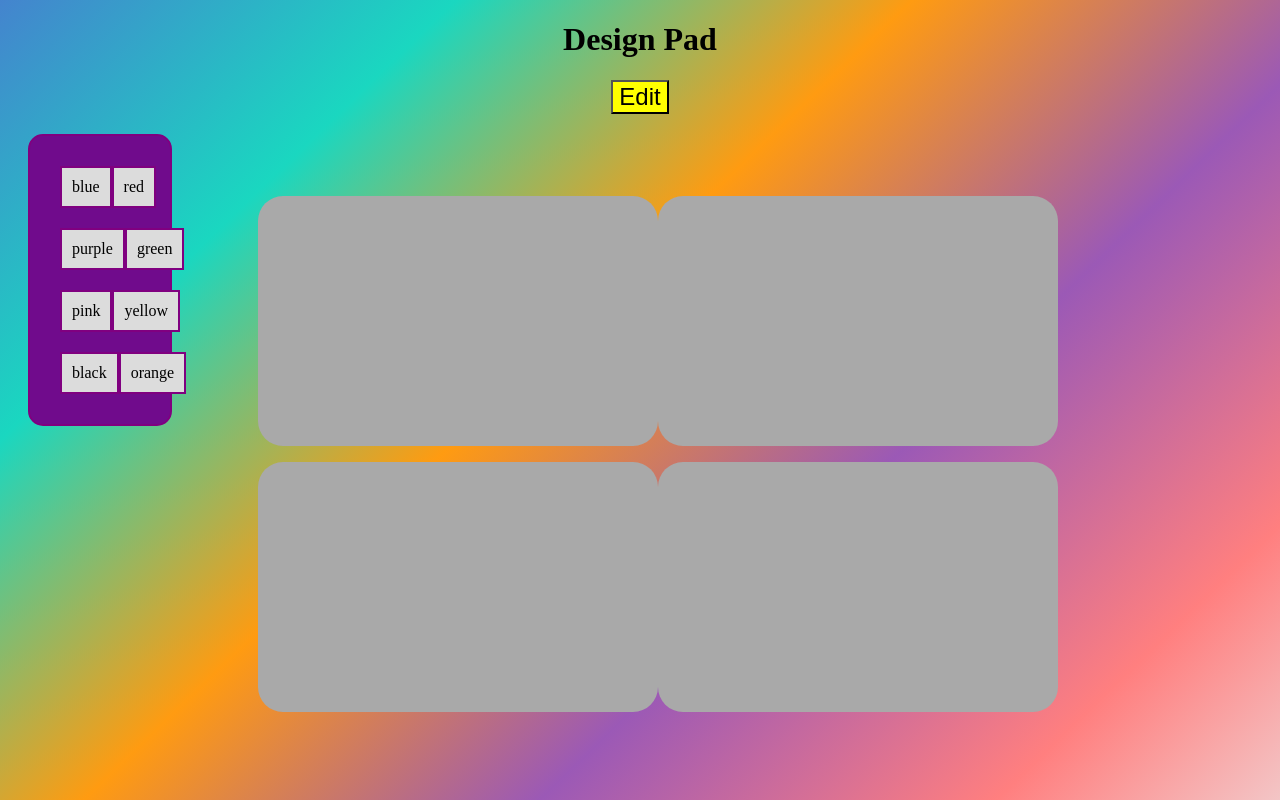
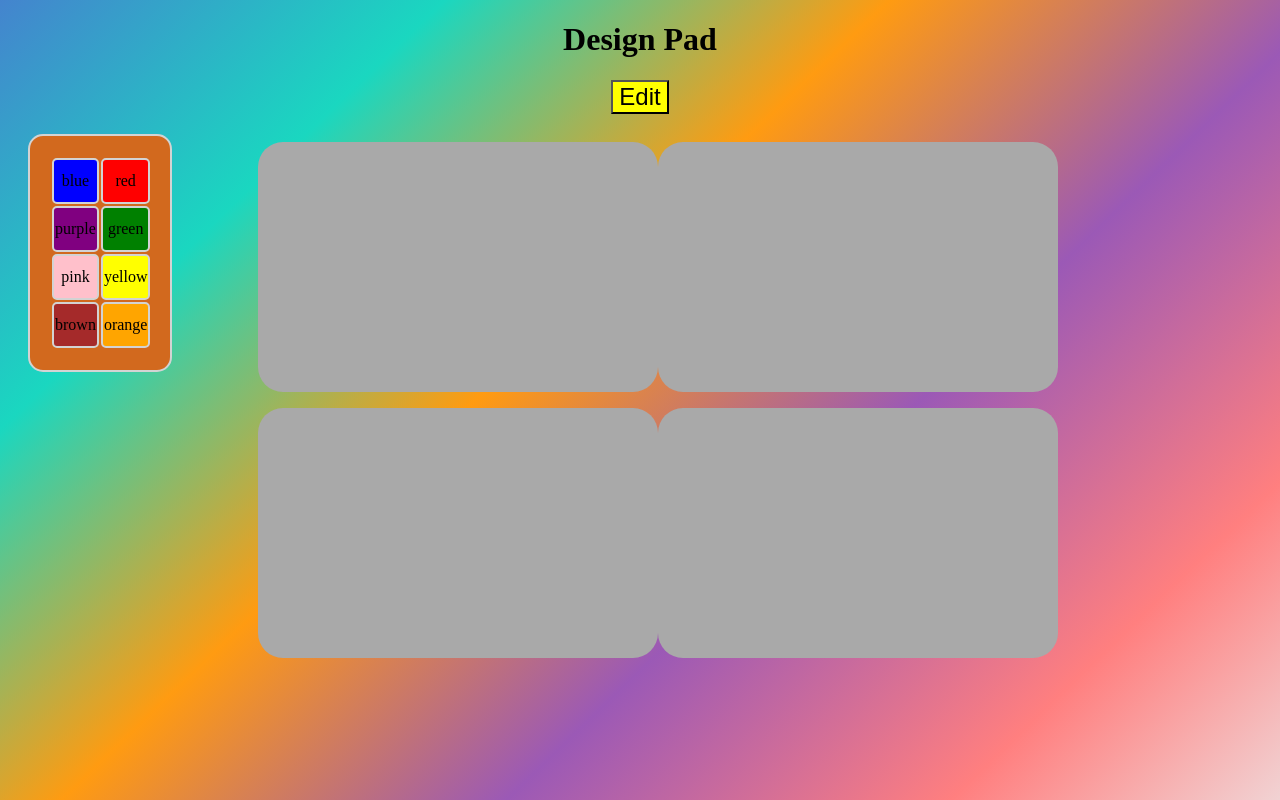
Before and after one commit to 464squad/design-pad, a React (Create React App) app: page / in a window 1280 px wide. Shown: the top 800 px of the page. Built offline with nearby package versions, Linux system fonts and the light colour scheme.

Commit message:
make buttons as table/put on colors

```diff
--- a/src/components/PadInput.js
+++ b/src/components/PadInput.js
@@ -20,22 +20,42 @@ function Pad(props) {
 function PadInput(props) {
   return (
     <div className="main-container">
-      <div className="row">
+      <table>
+        <tbody>
+          <tr>
+            <td class = "tableBlue">
               <Pad editing={props.editing} color="blue" />
+            </td>
+            <td class = "tableRed">
               <Pad editing={props.editing} color="red" />
-      </div>
-      <div className="row">
+            </td>
+          </tr>
+          <tr>
+            <td class = "tablePurple">
               <Pad editing={props.editing} color="purple" />
+            </td>
+            <td class = "tableGreen">
               <Pad editing={props.editing} color="green" />
-      </div>
-      <div className="row">
+            </td>
+          </tr>
+          <tr>
+            <td class = "tablePink">
               <Pad editing={props.editing} color="pink" />
+            </td>
+            <td class = "tableYellow">
               <Pad editing={props.editing} color="yellow" />
-      </div>
-      <div className="row">
-        <Pad editing={props.editing} color="black" />
+            </td>
+          </tr>
+          <tr>
+            <td class = "tableBrown">
+              <Pad editing={props.editing} color="brown" />
+            </td>
+            <td class = "tableOrange">
               <Pad editing={props.editing} color="orange" />
-      </div>
+            </td>
+          </tr>
+        </tbody>
+      </table>
     </div>
   );
 }
--- a/src/css/PadInput.css
+++ b/src/css/PadInput.css
@@ -1,14 +1,14 @@
 
 .main-container {
-    border: 2px solid purple;
+    border: 2px solid lightgray;
     padding: 20px;
     margin: 20px;
     width: 100px;
-    background-color: rgb(112, 11, 140);
+    background-color: chocolate;
     border-radius: 15px;
   }
 
-  .row {
+  /* .row {
     display: flex;
     justify-content: space-around;
     padding: 10px;
@@ -18,4 +18,60 @@
     border: 2px solid purple;
     padding: 10px;
     background-color:gainsboro;
+  } */
+
+  .tableBlue{
+    height: 40px;
+    border: 2px lightgray solid;
+    background-color: blue;
+    border-radius: 5px;
   }
+
+  .tableRed{
+    height: 40px;
+    border: 2px lightgray solid;
+    background-color: red;
+    border-radius: 5px;
+  }
+
+  .tablePurple{
+    height: 40px;
+    border: 2px lightgray solid;
+    background-color: purple;
+    border-radius: 5px;
+  }
+
+  .tableGreen{
+    height: 40px;
+    border: 2px lightgray solid;
+    background-color: green;
+    border-radius: 5px;
+  }
+
+  .tablePink{
+    height: 40px;
+    border: 2px lightgray solid;
+    background-color: pink;
+    border-radius: 5px;
+  }
+
+  .tableYellow{
+    height: 40px;
+    border: 2px lightgray solid;
+    background-color: yellow;
+    border-radius: 5px;
+  }
+
+  .tableBrown{
+    height: 40px;
+    border: 2px lightgray solid;
+    background-color: brown;
+    border-radius: 5px;
+  }
+
+  .tableOrange{
+    height: 40px;
+    border: 2px lightgray solid;
+    background-color: orange;
+    border-radius: 5px;
+  }
```
Lines whose indentation alone changed are shown as unchanged.
